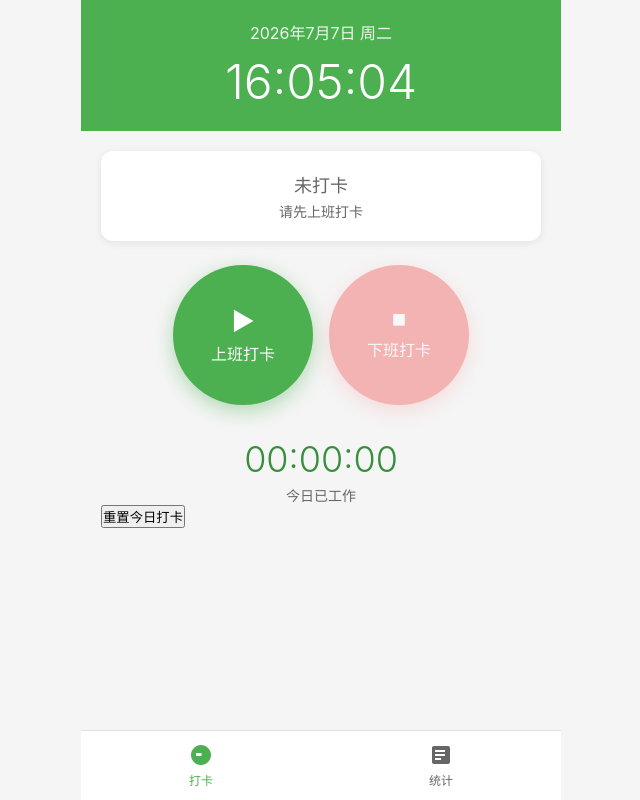
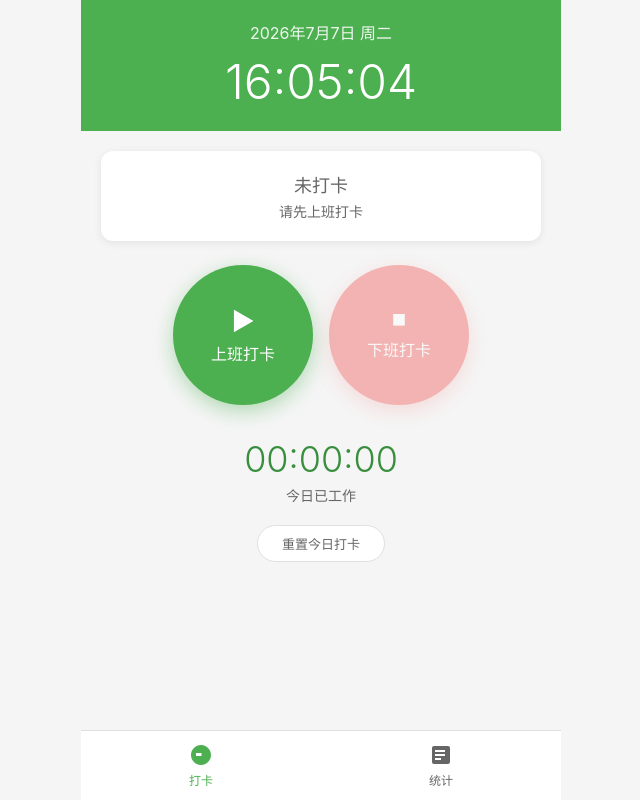
Before and after one commit to zygtew/work-tracker, a plain HTML site: page index.html in a window 1280 px wide. Shown: the whole page, without its empty margins (319-959 px from the left). Drawn offline with Linux system fonts and the light colour scheme.

Commit message:
Add reset button

```diff
--- a/style.css
+++ b/style.css
@@ -189,6 +189,25 @@ body {
   margin-top: 4px;
 }
 
+.reset-btn {
+  display: block;
+  margin: 20px auto 0;
+  padding: 8px 24px;
+  border: 1px solid var(--border);
+  border-radius: 20px;
+  background: var(--card);
+  color: var(--text-secondary);
+  font-size: 13px;
+  cursor: pointer;
+  transition: all 0.2s;
+}
+
+.reset-btn:active {
+  background: #ff5252;
+  color: white;
+  border-color: #ff5252;
+}
+
 /* Stats Page */
 .stats-grid {
   display: grid;
```
